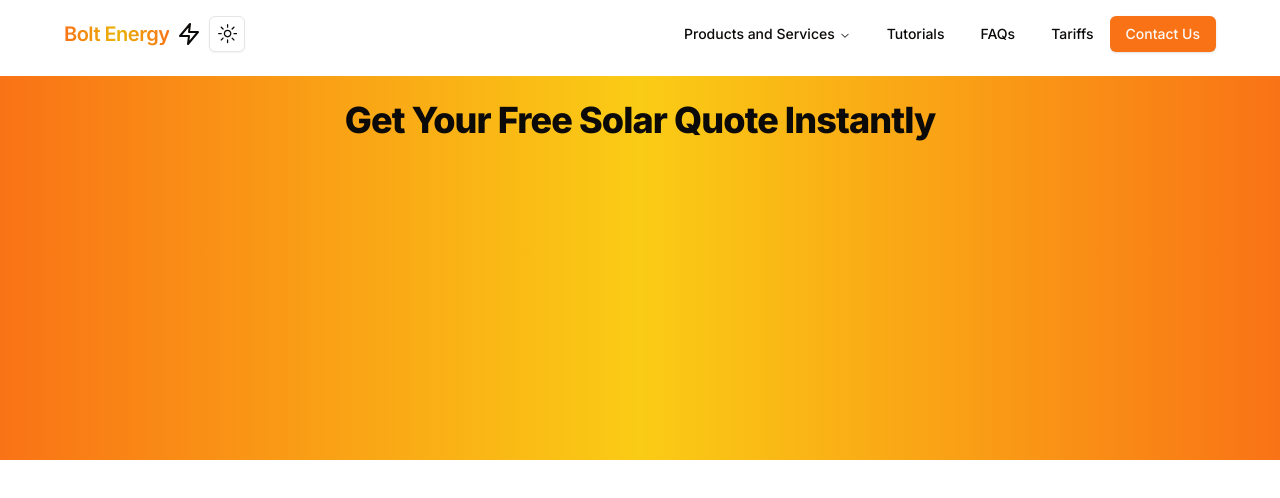
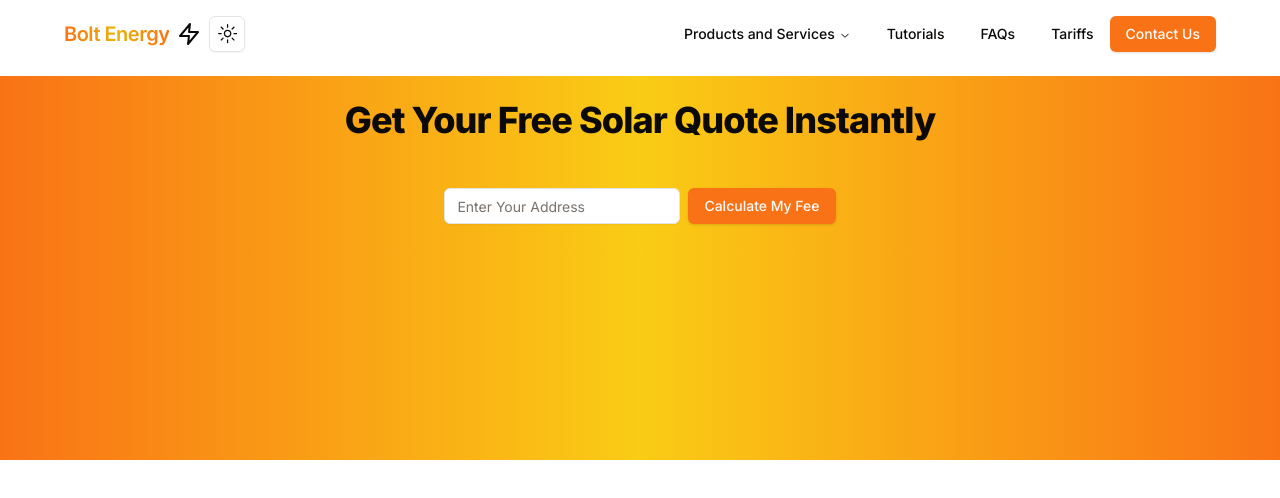
Before and after one commit to amrayman100/solar, a Next.js app: page / in a window 1280 px wide. Shown: the top 498 px of the page. Built offline with nearby package versions, Linux system fonts and the light colour scheme.

Commit message:
Update page.tsx

```diff
--- a/app/page.tsx
+++ b/app/page.tsx
@@ -1,16 +1,25 @@
 import Background from "@/components/shared/background";
 import Header from "@/components/shared/header";
 import { TypographyH1 } from "@/components/shared/typography";
-import Image from "next/image";
+import { Button } from "@/components/ui/button";
+import { Input } from "@/components/ui/input";
 
 export default function Home() {
   return (
     <main>
       <Header />
       <div className="w-screen h-96 relative mt-2 bg-gradient-to-r from-primary via-yellow-400 to-primary">
-        <div className="flex justify-center">
-          <div className="mt-6">
+        <div className="flex justify-center h-full">
+          <div className="mt-6 flex flex-col">
             <TypographyH1 text="Get Your Free Solar Quote Instantly" />
+            <div className="m-auto h-full mt-12 flex flex-col lg:flex-row md:flex:row gap-2">
+              <Input
+                type="text"
+                placeholder="Enter Your Address"
+                className="bg-background"
+              />
+              <Button variant="default">Calculate My Fee</Button>
+            </div>
           </div>
         </div>
       </div>
```
